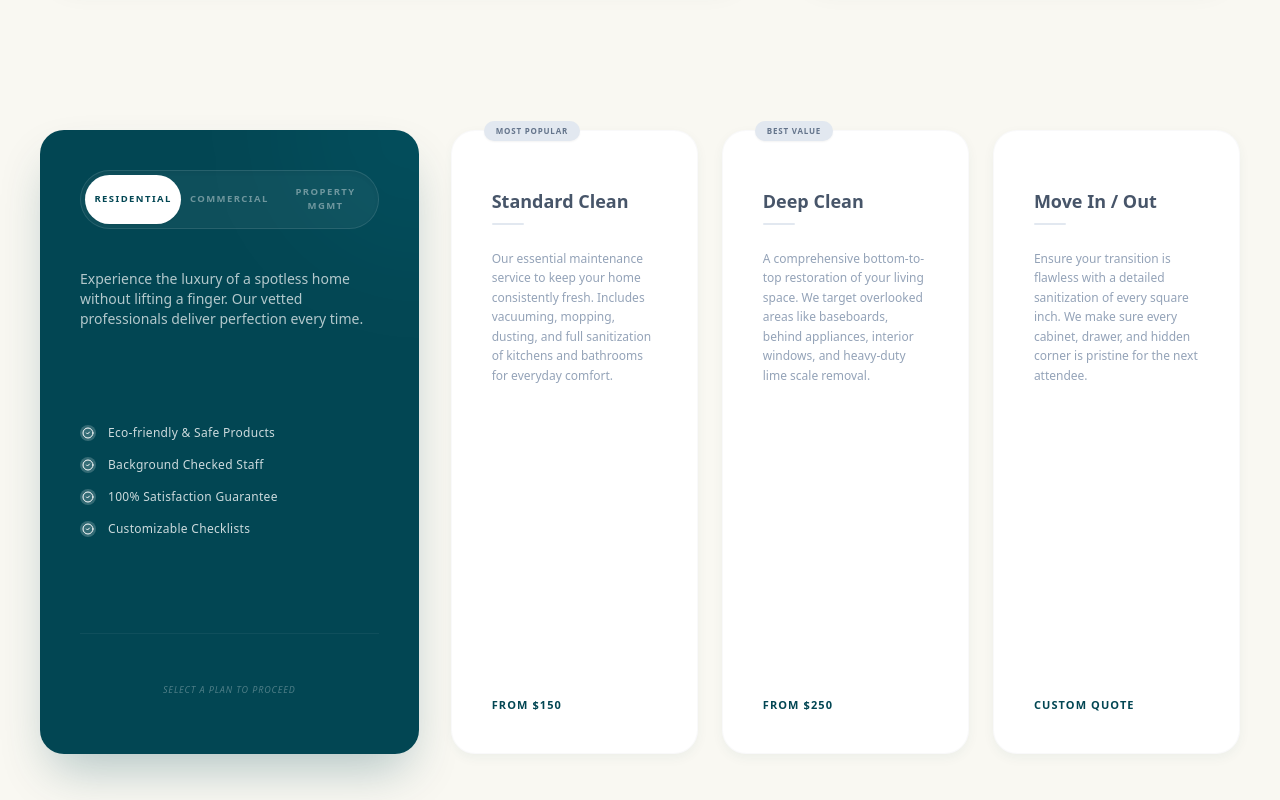
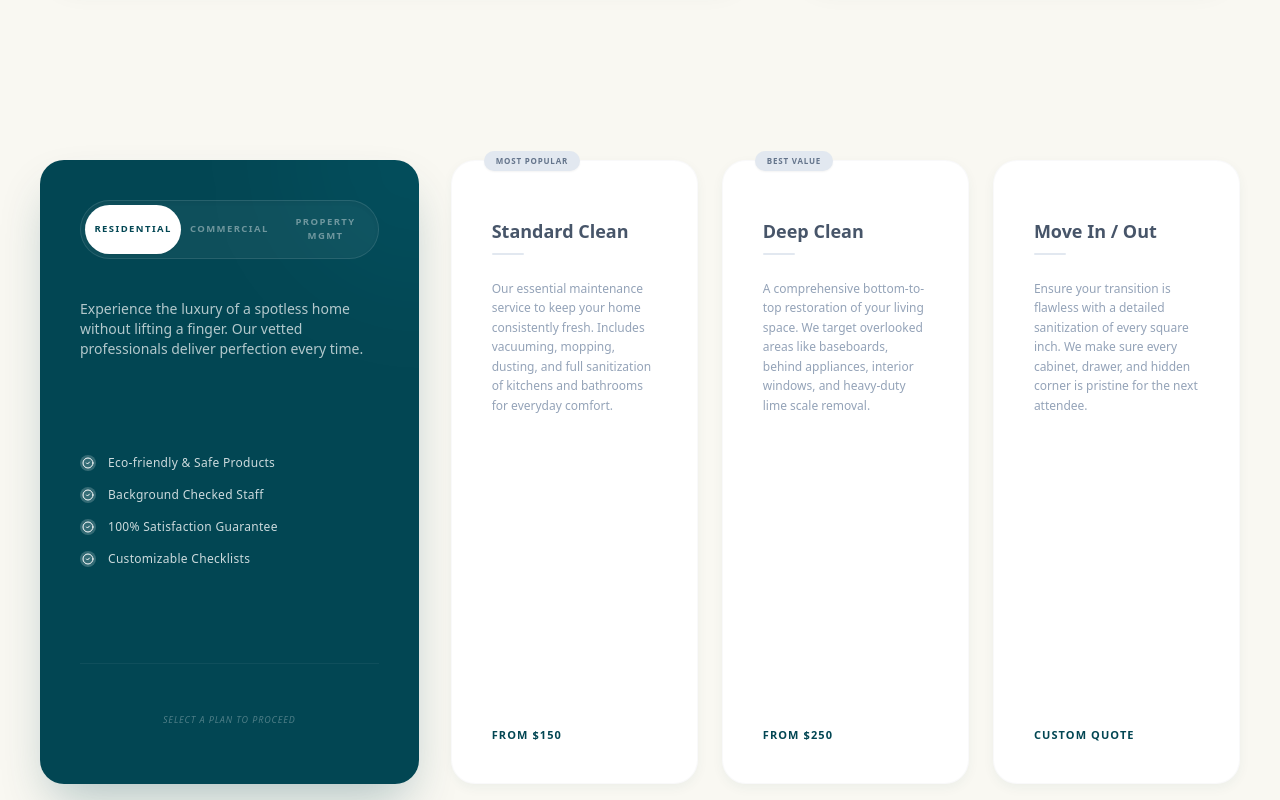
Before and after one commit to renatoquerales28-byte/extreme-cleaning-next, a Next.js app: page / in a window 1280 px wide. Shown: the part 1420-2220 px from the top of the page. Built offline with nearby package versions, Linux system fonts and the light colour scheme.

Commit message:
UI: Shift content grid down by 30px in ServiceSelectorSection for better vertical clearance

```diff
--- a/src/components/home/ServiceSelectorSection.tsx
+++ b/src/components/home/ServiceSelectorSection.tsx
@@ -125,7 +125,7 @@ export default function ServiceSelectorSection() {
             <div className="max-w-[1700px] w-full h-full mx-auto px-6 lg:px-10 relative z-10 flex items-center justify-center py-0">
 
                 {/* CONTENT GRID - Optimized for laptop viewports to match Hero's visual balance */}
-                <div className="w-full h-[85%] lg:h-[78%] grid grid-cols-1 lg:grid-cols-12 gap-4 lg:gap-8">
+                <div className="w-full h-[85%] lg:h-[78%] grid grid-cols-1 lg:grid-cols-12 gap-4 lg:gap-8 translate-y-[30px]">
 
                     {/* LEFT: INFO CARD (Compact) */}
                     <motion.div
```
